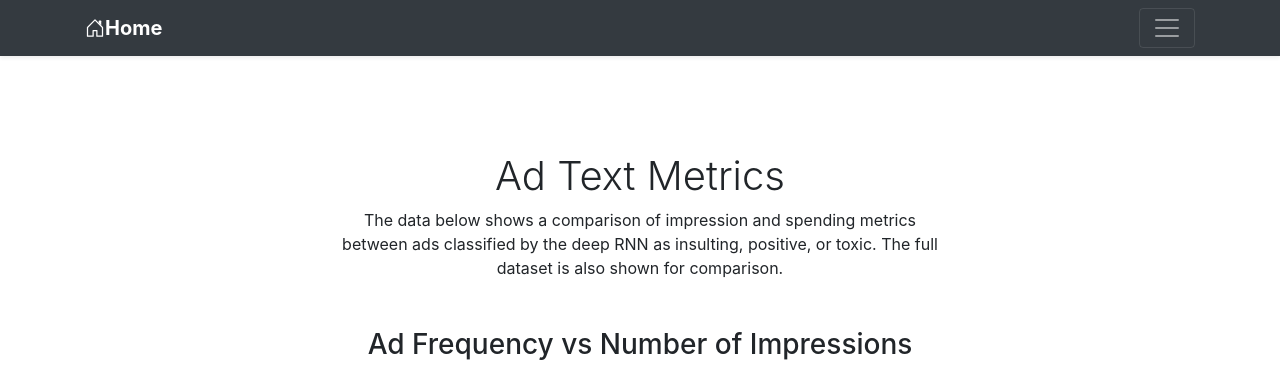
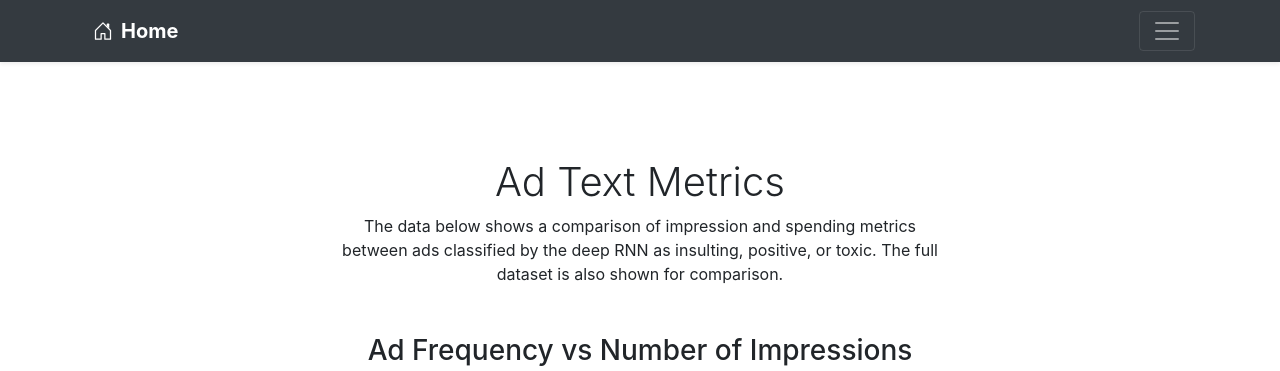
Before and after one commit to akfung/Ad-learning, a Flask app: page /visualization in a window 1280 px wide. Shown: the top 371 px of the page. Run offline with Flask 2, Linux system fonts and the light colour scheme; data that the repository does not hold is empty; some libraries are stand-ins or nearby versions.

Commit message:
small html tweaks

```diff
--- a/web_app/templates/ad_visualizations.html
+++ b/web_app/templates/ad_visualizations.html
@@ -46,7 +46,7 @@
       <div class="navbar navbar-dark bg-dark shadow-sm">
         <div class="container d-flex justify-content-between">
           <a href="\" class="navbar-brand d-flex align-items-center">
-            <svg class="bi bi-house-door" width="1em" height="1em" viewBox="0 0 16 16" fill="currentColor" xmlns="http://www.w3.org/2000/svg">
+            <svg class="bi bi-house-door" style="margin: 0.5rem;" width="1em" height="1em" viewBox="0 0 16 16" fill="currentColor" xmlns="http://www.w3.org/2000/svg">
               <path fill-rule="evenodd" d="M7.646 1.146a.5.5 0 0 1 .708 0l6 6a.5.5 0 0 1 .146.354v7a.5.5 0 0 1-.5.5H9.5a.5.5 0 0 1-.5-.5v-4H7v4a.5.5 0 0 1-.5.5H2a.5.5 0 0 1-.5-.5v-7a.5.5 0 0 1 .146-.354l6-6zM2.5 7.707V14H6v-4a.5.5 0 0 1 .5-.5h3a.5.5 0 0 1 .5.5v4h3.5V7.707L8 2.207l-5.5 5.5z"/>
               <path fill-rule="evenodd" d="M13 2.5V6l-2-2V2.5a.5.5 0 0 1 .5-.5h1a.5.5 0 0 1 .5.5z"/>
               </svg>
--- a/web_app/templates/ad_word_clouds.html
+++ b/web_app/templates/ad_word_clouds.html
@@ -51,7 +51,7 @@
       <div class="navbar navbar-dark bg-dark shadow-sm">
         <div class="container d-flex justify-content-between">
           <a href="\" class="navbar-brand d-flex align-items-center">
-            <svg class="bi bi-house-door" width="1em" height="1em" viewBox="0 0 16 16" fill="currentColor" xmlns="http://www.w3.org/2000/svg">
+            <svg class="bi bi-house-door" style="margin: 0.5rem;" width="1em" height="1em" viewBox="0 0 16 16" fill="currentColor" xmlns="http://www.w3.org/2000/svg">
               <path fill-rule="evenodd" d="M7.646 1.146a.5.5 0 0 1 .708 0l6 6a.5.5 0 0 1 .146.354v7a.5.5 0 0 1-.5.5H9.5a.5.5 0 0 1-.5-.5v-4H7v4a.5.5 0 0 1-.5.5H2a.5.5 0 0 1-.5-.5v-7a.5.5 0 0 1 .146-.354l6-6zM2.5 7.707V14H6v-4a.5.5 0 0 1 .5-.5h3a.5.5 0 0 1 .5.5v4h3.5V7.707L8 2.207l-5.5 5.5z"/>
               <path fill-rule="evenodd" d="M13 2.5V6l-2-2V2.5a.5.5 0 0 1 .5-.5h1a.5.5 0 0 1 .5.5z"/>
               </svg>
--- a/web_app/templates/index.html
+++ b/web_app/templates/index.html
@@ -43,7 +43,6 @@
               <p class="text-muted">
                 This website was created as a final project for a Data Analytics
                 bootcamp at the UC Irvine's Division of Continuing Eduction.
-                Data last pulled March 28, 2020.
               </p>
             </div>
             <div class="col-sm-4 offset-md-1 py-4">
@@ -113,7 +112,7 @@
             advertising on politics has become more obvious to the public. This
             website was created in an effort to analyze the features of
             political ads on Facebook's social media platforms as made available
-            through their Ad Library API.
+            through their Ad Library API. Data last pulled July 20, 2020.
           </p>
         </div>
       </section>
```
